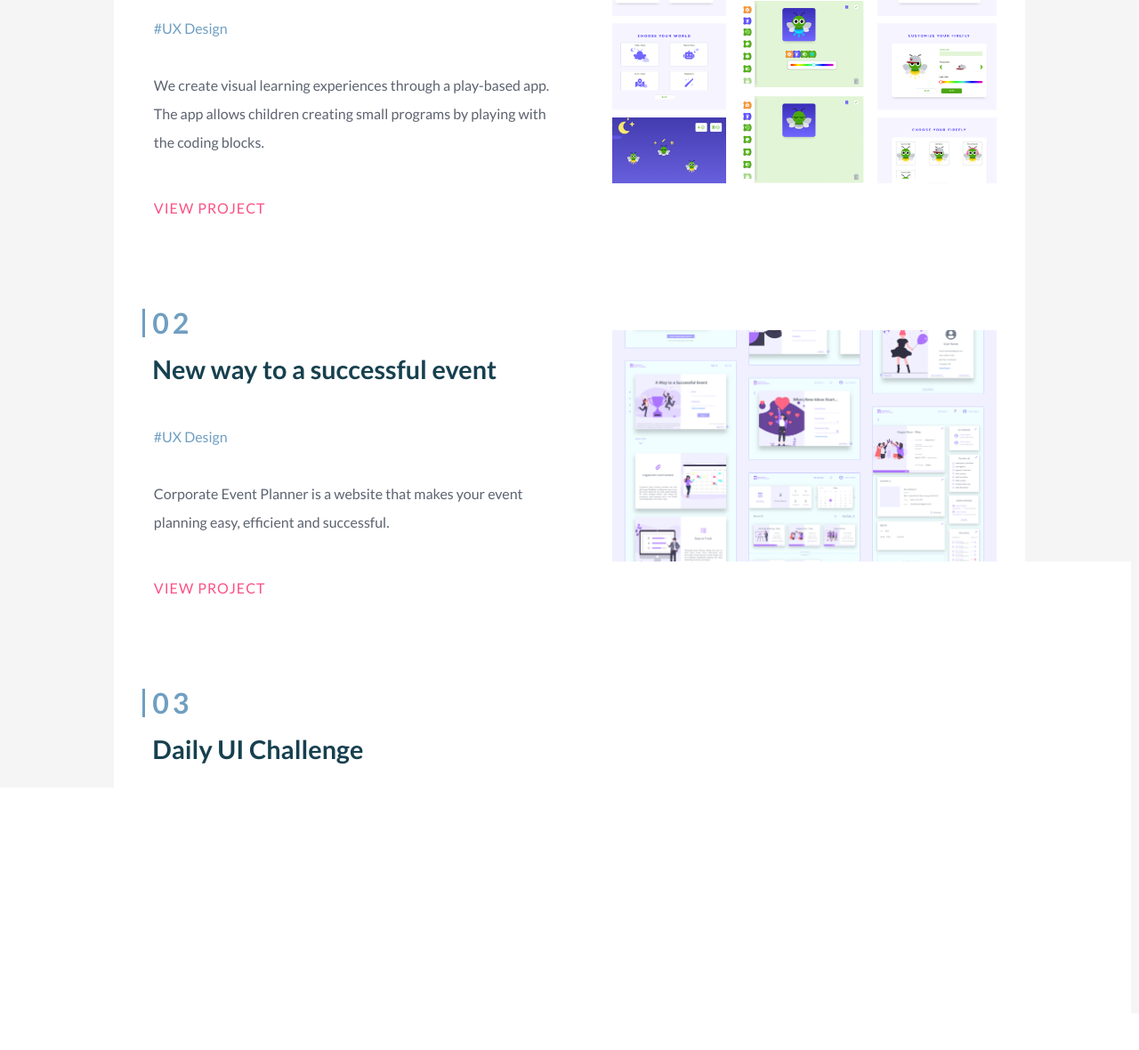
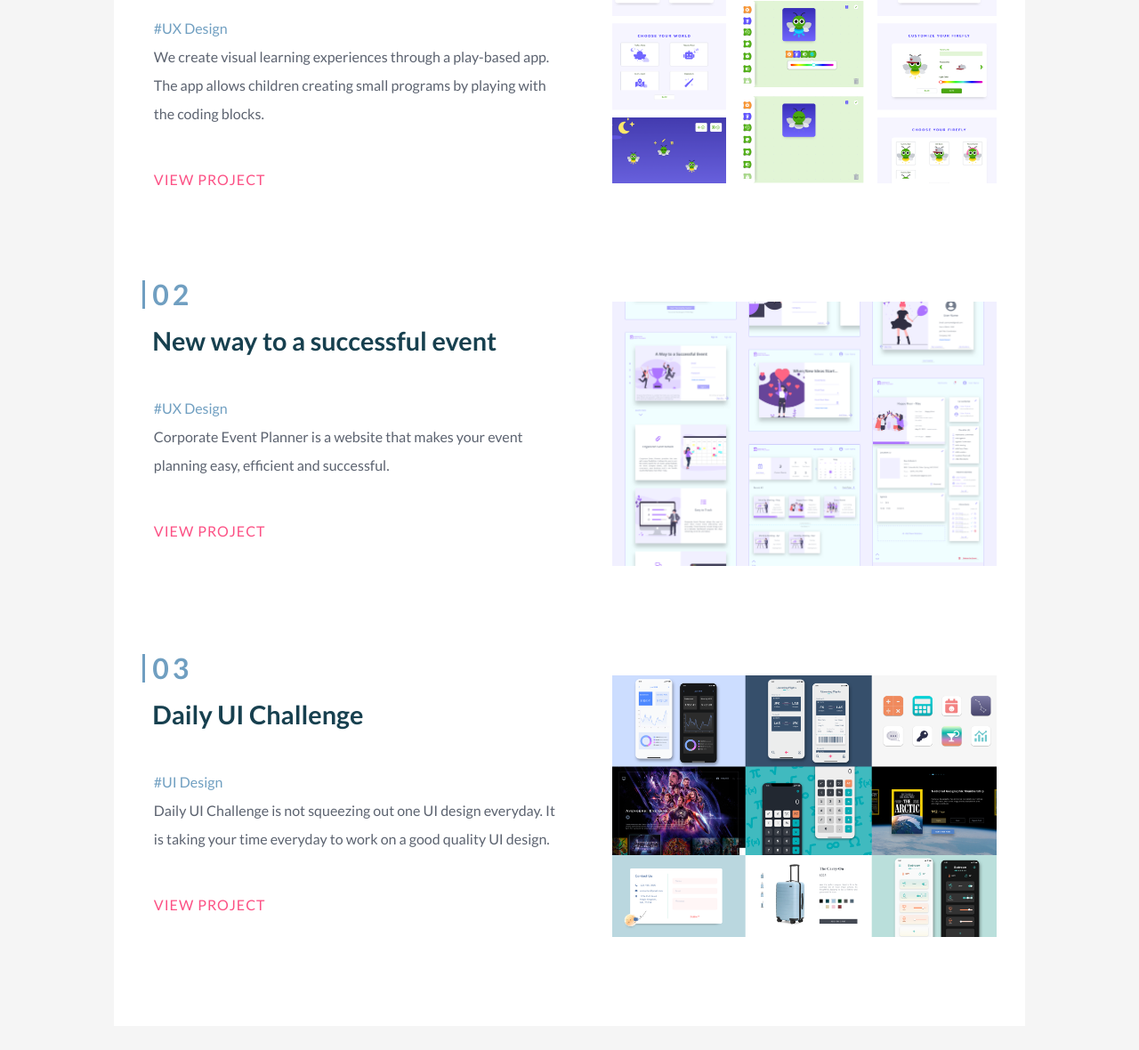
Before and after one commit to April9413Ding/PortfolioCodeV2, a plain HTML site: page Pages/Design.html in a window 1280 px wide. Shown: the part 640-1820 px from the top of the page at 89% size. Drawn offline with Linux system fonts and the light colour scheme.

Commit message:
updateDesignPageTabs

```diff
--- a/Pages/Design.html
+++ b/Pages/Design.html
@@ -35,7 +35,7 @@
                     </div>
                     <h4>Redefine how kids learn to code</h4>
                     <p><span>#UX Design</span><br>
-                    <p>We create visual learning experiences through a play-based app. The app allows children creating small programs by playing with the coding blocks.</p>
+                        We create visual learning experiences through a play-based app. The app allows children creating small programs by playing with the coding blocks.</p>
                     <a href="./FF.html">VIEW PROJECT</a>
                 </div>
                 <a href="./FF.html" class="imgLink"><img src="../assets/CoverImg/FFCover.png" alt="FFcoverImg"></a>
@@ -49,7 +49,7 @@
                     </div>
                     <h4>New way to a successful event</h4>
                     <p><span>#UX Design</span><br>
-                    <p>Corporate Event Planner is a website that makes your event planning easy, efficient and successful.</p>
+                        Corporate Event Planner is a website that makes your event planning easy, efficient and successful.</p>
                     <a href="./CEP.html">VIEW PROJECT</a>
                 </div>
                 <a href="./CEP.html" class="imgLink"><img src="../assets\CoverImg\5d812a5445727a3840e0ba5b_Cover Image.png" alt="CEPcoverImg"></a>
@@ -63,7 +63,7 @@
                     </div>
                     <h4>Daily UI Challenge</h4>
                     <p><span>#UI Design</span><br>
-                    <p>Daily UI Challenge is not squeezing out one UI design everyday. It is taking your time everyday to work on a good quality UI design.</p>
+                        Daily UI Challenge is not squeezing out one UI design everyday. It is taking your time everyday to work on a good quality UI design.</p>
                     <a href="./DailyUI.html">VIEW PROJECT</a>
                 </div>
                 <a href="./DailyUI.html" class="imgLink"><img src="../assets\CoverImg\5d812ac583f3547566bfbde5_DailyUIChallengeCover.png" alt="UIcoverImg"></a>
```
